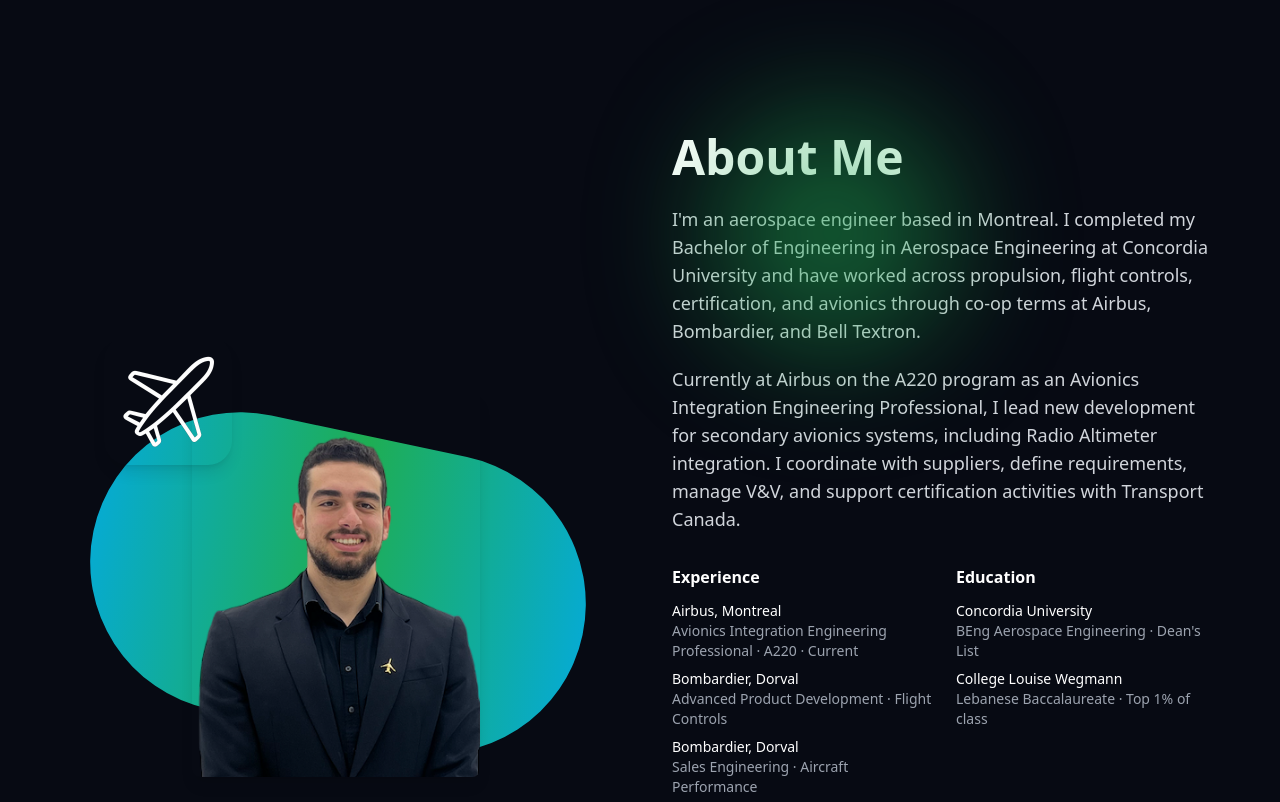
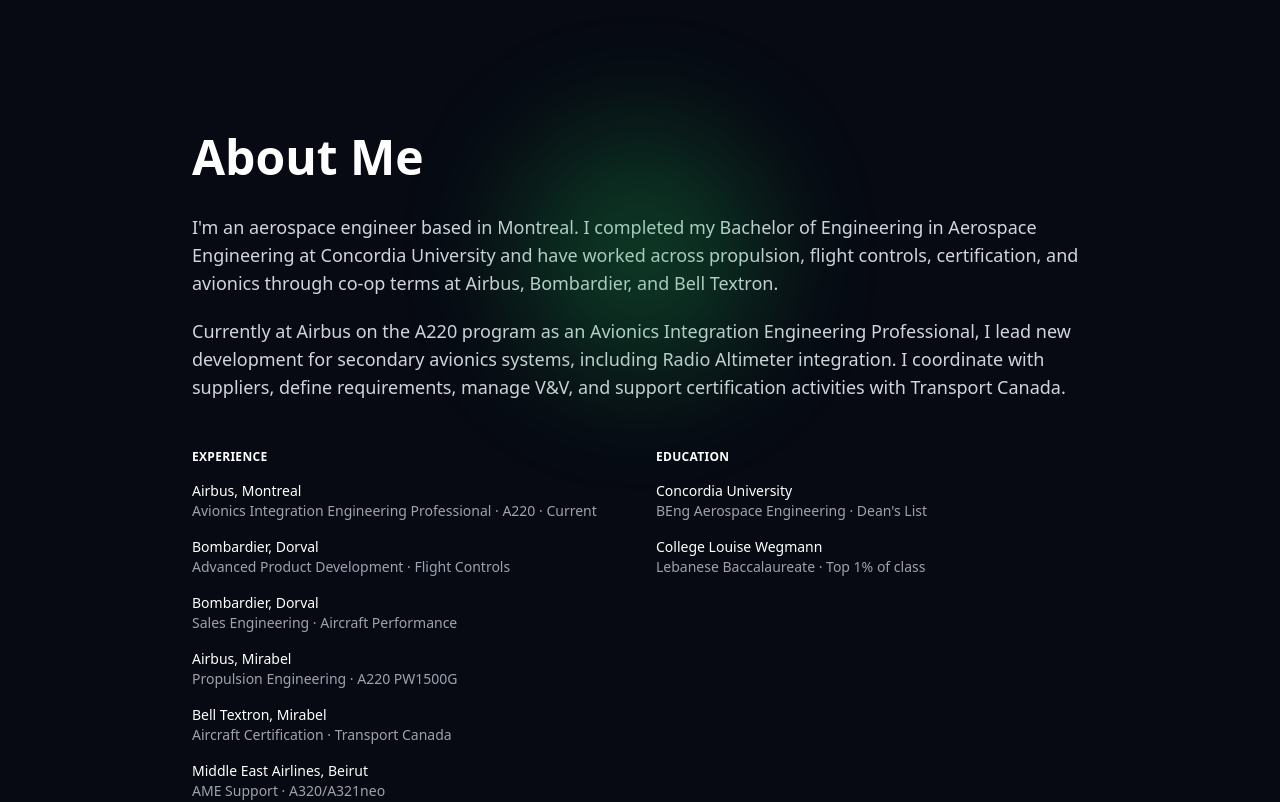
Before and after one commit to omarsinno14/Website, a React (Vite) app: page / in a window 1280 px wide. Shown: the part 740-1542 px from the top of the page. Built offline with nearby package versions, Linux system fonts and the light colour scheme.

Commit message:
Remove photo from About section — photo appears only in Hero and Contact

```diff
--- a/src/components/About.jsx
+++ b/src/components/About.jsx
@@ -1,6 +1,4 @@
 import React from "react";
-import img_about2 from "/img_about2.png";
-import imghero from "/imghero.png";
 
 export default function About() {
   return (
@@ -8,41 +6,11 @@
       id="about"
       className="text-white px-4 sm:px-6 py-24 sm:py-32 flex justify-center"
     >
-      <div className="max-w-6xl w-full grid grid-cols-1 lg:grid-cols-2 gap-10 sm:gap-16 items-center">
-        <figure
-          data-aos="fade-right"
-          data-aos-delay="300"
-          className="flex flex-wrap justify-center gap-4 relative"
-        >
-          <div
-            className="h-[200px] sm:h-[300px] w-[300px] sm:w-[400px] lg:h-[300px] lg:w-[500px] bg-gradient-to-l
-            from-brand-primary via-brand-secondary to-brand-primary absolute transform rotate-12 z-0 right-5 -top-2
-            md:top-10 rounded-full"
-          />
-          <img
-            src={img_about2}
-            alt="Omar at work"
-            className="absolute -top-2 left-5 sm:left-10 transform -translate-y-6 sm:-translate-y-12 z-20 w-24 h-24 sm:w-32 sm:h-32
-            rounded-3xl shadow-lg object-cover"
-          />
-          <img
-            src={imghero}
-            alt="Omar Sinno"
-            className="relative z-10 w-36 h-44 sm:w-40 sm:h-40 md:w-72 md:h-96 rounded-lg shadow-lg object-cover"
-          />
-        </figure>
+      <div className="max-w-4xl w-full" data-aos="fade-up" data-aos-delay="300">
+        <div className="absolute z-0 w-60 h-60 bg-brand-secondary rounded-full blur-3xl opacity-30 -translate-x-1/2 left-1/2 pointer-events-none" />
 
-        <article
-          data-aos="fade-left"
-          data-aos-delay="300"
-          className="text-center lg:text-left relative"
-        >
-          <div className="absolute z-0 w-40 h-40 sm:w-60 sm:h-60 bg-brand-secondary rounded-full blur-3xl opacity-50 -top-5 left-10" />
-
-          <header>
-            <h2 className="text-3xl sm:text-4xl md:text-5xl font-bold mb-6">
-              About Me
-            </h2>
+        <header className="mb-8">
+          <h2 className="text-3xl sm:text-4xl md:text-5xl font-bold">About Me</h2>
         </header>
 
         <p className="text-base sm:text-lg text-gray-300 mb-5 leading-relaxed">
@@ -52,17 +20,17 @@
           and Bell Textron.
         </p>
 
-          <p className="text-base sm:text-lg text-gray-300 mb-8 leading-relaxed">
+        <p className="text-base sm:text-lg text-gray-300 mb-12 leading-relaxed">
           Currently at Airbus on the A220 program as an Avionics Integration Engineering
           Professional, I lead new development for secondary avionics systems, including
           Radio Altimeter integration. I coordinate with suppliers, define requirements,
           manage V&V, and support certification activities with Transport Canada.
         </p>
 
-          <div id="experience" className="grid sm:grid-cols-2 gap-6 text-gray-300 text-sm">
+        <div id="experience" className="grid sm:grid-cols-2 gap-8 text-sm">
           <div className="space-y-3">
-              <h3 className="text-white font-semibold text-base">Experience</h3>
-              <ul className="space-y-2">
+            <h3 className="text-white font-semibold text-base tracking-wide uppercase text-xs text-gray-400 mb-4">Experience</h3>
+            <ul className="space-y-4">
               <li className="flex flex-col">
                 <span className="text-white font-medium">Airbus, Montreal</span>
                 <span className="text-gray-400">Avionics Integration Engineering Professional · A220 · Current</span>
@@ -91,8 +59,8 @@
           </div>
 
           <div className="space-y-3">
-              <h3 className="text-white font-semibold text-base">Education</h3>
-              <ul className="space-y-2">
+            <h3 className="text-white font-semibold text-base tracking-wide uppercase text-xs text-gray-400 mb-4">Education</h3>
+            <ul className="space-y-4">
               <li className="flex flex-col">
                 <span className="text-white font-medium">Concordia University</span>
                 <span className="text-gray-400">BEng Aerospace Engineering · Dean's List</span>
@@ -105,7 +73,7 @@
           </div>
         </div>
 
-          <footer className="mt-8">
+        <footer className="mt-10">
           <a
             href="#contact"
             className="inline-flex text-white border-2 py-2 px-6 focus:outline-none
@@ -114,7 +82,6 @@
             Get in touch
           </a>
         </footer>
-        </article>
       </div>
     </section>
   );
```
Lines whose indentation alone changed are shown as unchanged.
